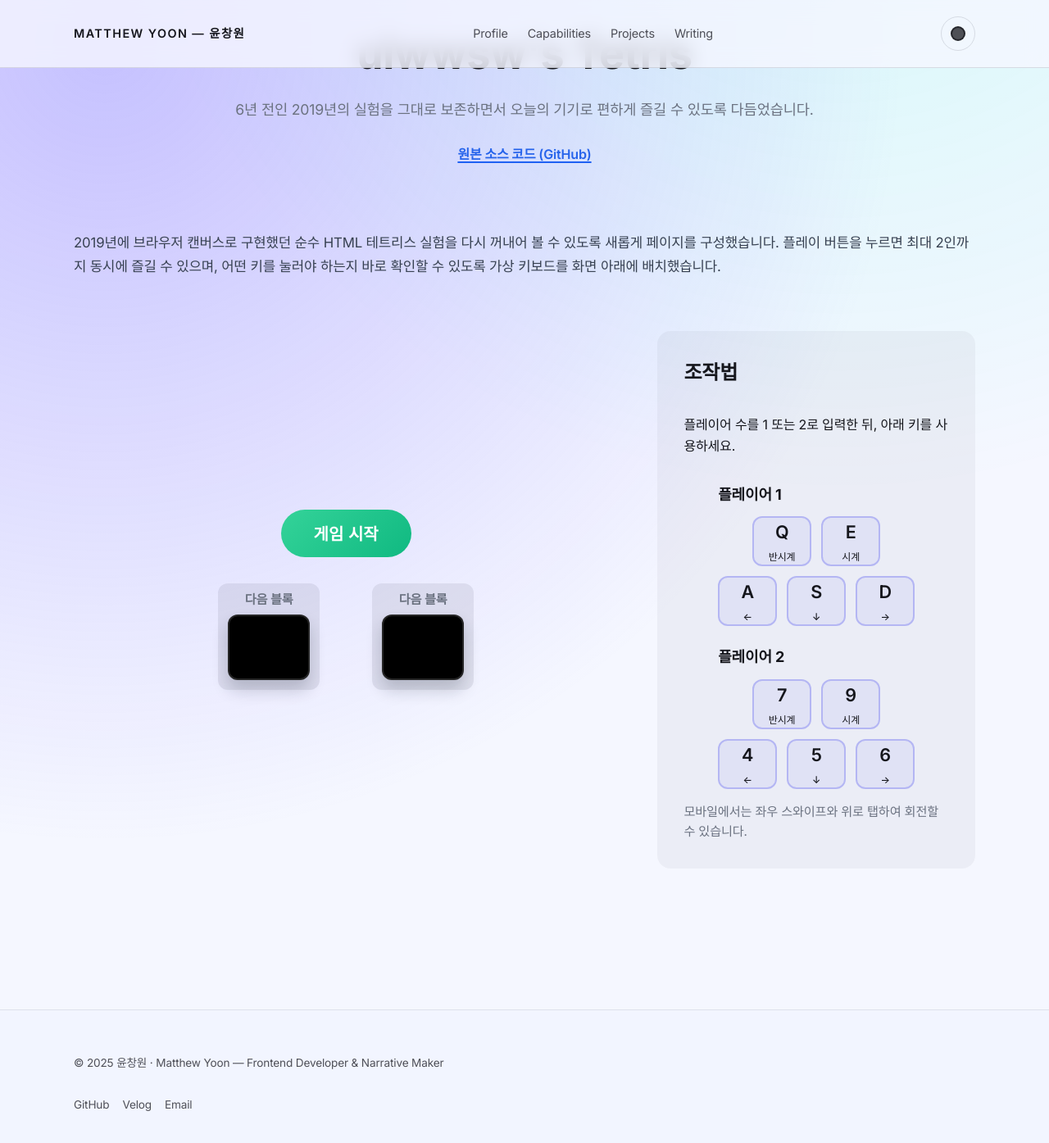
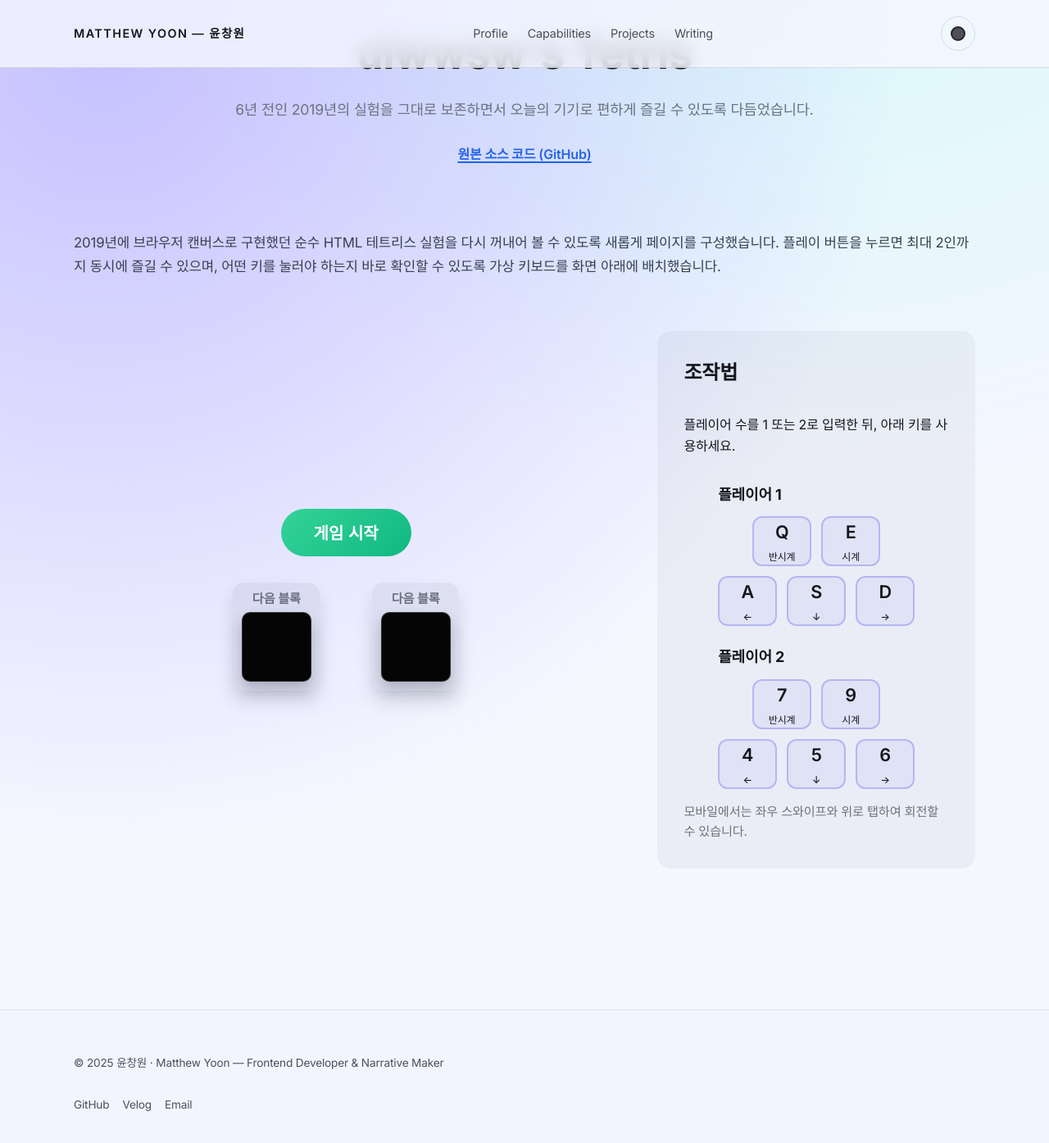
Before and after one commit to uiwwsw/uiwwsw.github.io, a Jekyll site: the page built from tetris/index.html, in a window 1280 px wide and 1400 px high, scrolled down 282 px. Shown: the top 1395 px of the window at 82% size. Built offline with Jekyll 4.4.1, drawn with Linux system fonts in a browser that asks for light colours; nearby versions of some CDN libraries.

Commit message:
Restyle Tetris next block preview

```diff
--- a/assets/css/tetris.css
+++ b/assets/css/tetris.css
@@ -105,25 +105,36 @@
 }
 
 .tetris-board {
-  display: grid;
+  display: flex;
+  flex-direction: column;
   gap: 0.85rem;
   justify-items: center;
   text-align: center;
+  align-items: center;
+}
+
+@media (min-width: 520px) {
+  .tetris-board {
+    flex-direction: row;
+    align-items: flex-start;
+    justify-content: center;
+  }
 }
 
 .tetris-preview {
   display: grid;
-  gap: 0.35rem;
+  gap: 0.25rem;
   justify-items: center;
-  padding: 0.5rem 0.75rem 0.75rem;
-  border-radius: 12px;
-  background: rgba(15, 23, 42, 0.08);
+  padding: 0.5rem 0.65rem 0.65rem;
+  border-radius: 14px;
+  background: rgba(15, 23, 42, 0.06);
   color: var(--color-text-muted, #6b7280);
-  min-width: 120px;
+  min-width: 92px;
+  box-shadow: inset 0 1px 0 rgba(255, 255, 255, 0.08), 0 14px 22px rgba(15, 23, 42, 0.12);
 }
 
 [data-theme='dark'] .tetris-preview {
-  background: rgba(255, 255, 255, 0.06);
+  background: rgba(255, 255, 255, 0.04);
 }
 
 .tetris-preview-label {
@@ -134,12 +145,12 @@
 
 .tetris-preview canvas {
   display: block;
-  background: #000;
-  border-radius: 12px;
-  border: 2px solid rgba(255, 255, 255, 0.15);
-  width: 100px;
-  aspect-ratio: 5 / 4;
-  box-shadow: 0 12px 20px rgba(15, 23, 42, 0.2);
+  background: #050505;
+  border-radius: 10px;
+  border: 1px solid rgba(255, 255, 255, 0.18);
+  width: 85px;
+  aspect-ratio: 4 / 4;
+  box-shadow: 0 10px 18px rgba(15, 23, 42, 0.25);
 }
 
 @media (min-width: 640px) {
```
